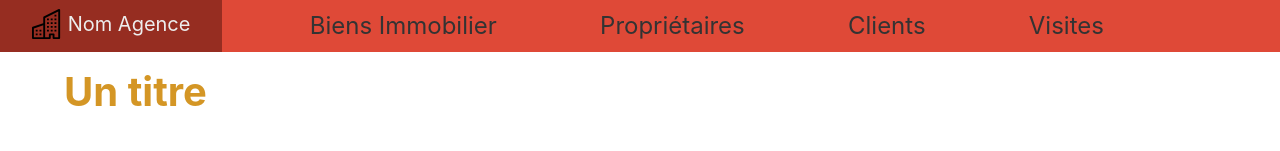
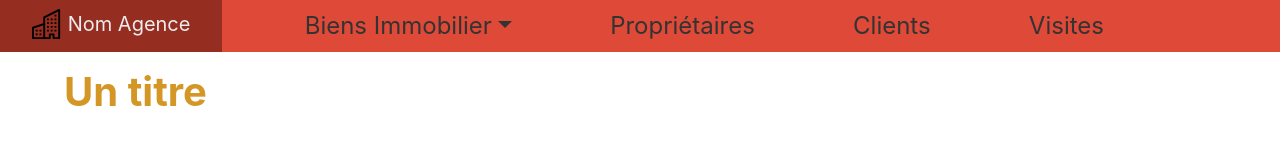
Before and after one commit to ArthurGAucheron/Projet_Gestion_Immobiliere, an Angular app in the folder front_end/frontGestionImmobiliere/: page / in a window 1280 px wide. Shown: the top 151 px of the page. Built offline with nearby package versions, Linux system fonts and the light colour scheme.

Commit message:
Retouche Header

```diff
--- a/front_end/frontGestionImmobiliere/src/app/header-component/header-component.component.html
+++ b/front_end/frontGestionImmobiliere/src/app/header-component/header-component.component.html
@@ -6,7 +6,14 @@
     </a>
   </div>
   <!--<div *ngIf="loginService.isUserLoggedIn()">-->
-    <a style="color:#333333;font-size:1.5rem;" class="nav-link" >Biens Immobilier</a>
+    <div class="nav-item dropdown" style="color:#333333;font-size:1.5rem;">
+      <a  style="color:#333333;" class="nav-link dropdown-toggle" href="#" id="dropdown01" data-toggle="dropdown" aria-haspopup="true" aria-expanded="false">Biens Immobilier</a>
+      <div class="dropdown-menu" aria-labelledby="dropdown01">
+        <a class="dropdown-item" href="#">Test</a>
+        <a class="dropdown-item" href="#">Test</a>
+        <a class="dropdown-item" href="#">TEst</a>
+      </div>
+    </div>
     <a style="color:#333333;font-size:1.5rem;" class="nav-link" >Propriétaires</a>
     <a style="color:#333333;font-size:1.5rem;" class="nav-link" >Clients</a>
     <a style="color:#333333;margin-right: 10rem;font-size:1.5rem;" class="nav-link" >Visites</a>
```
